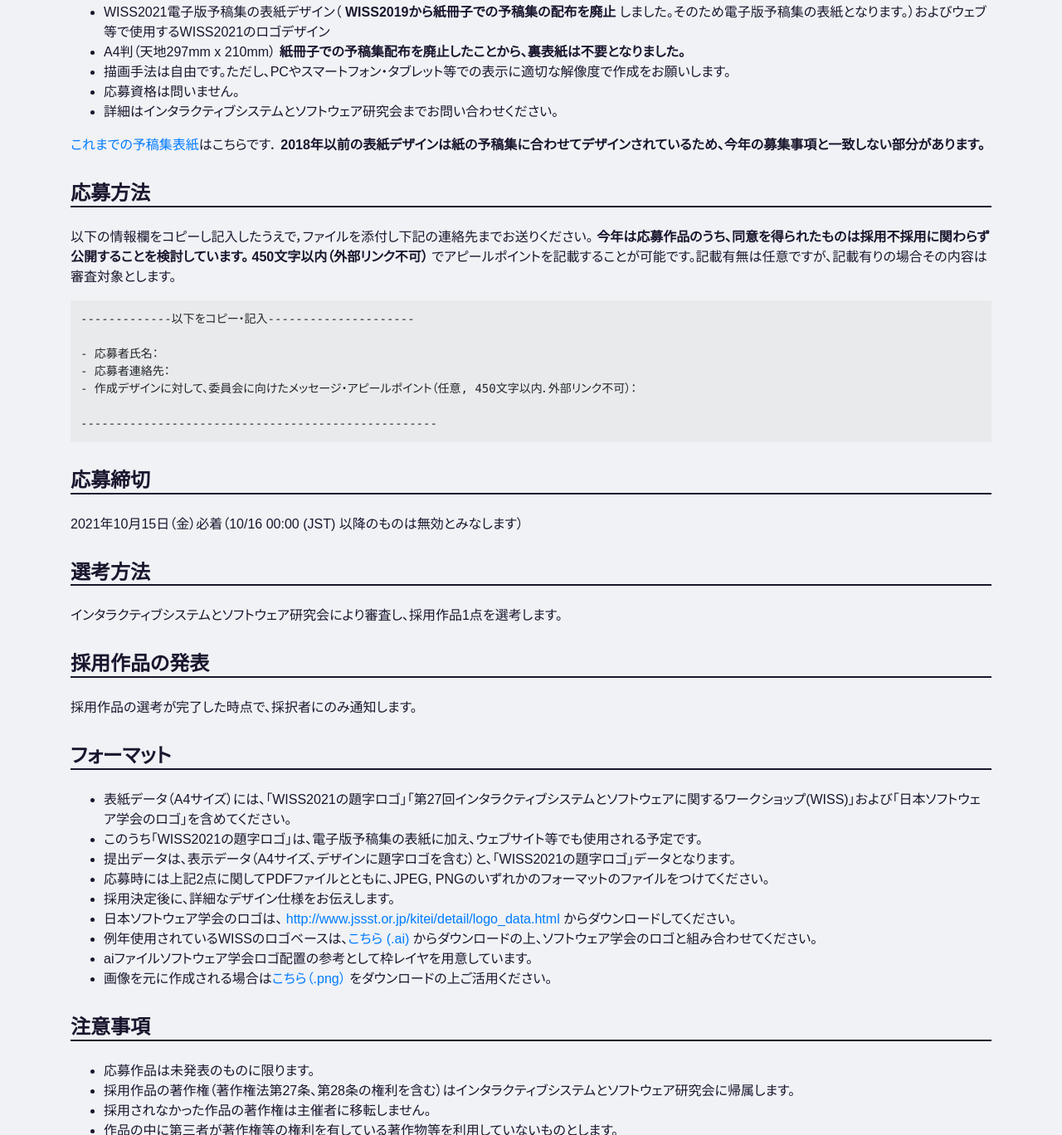
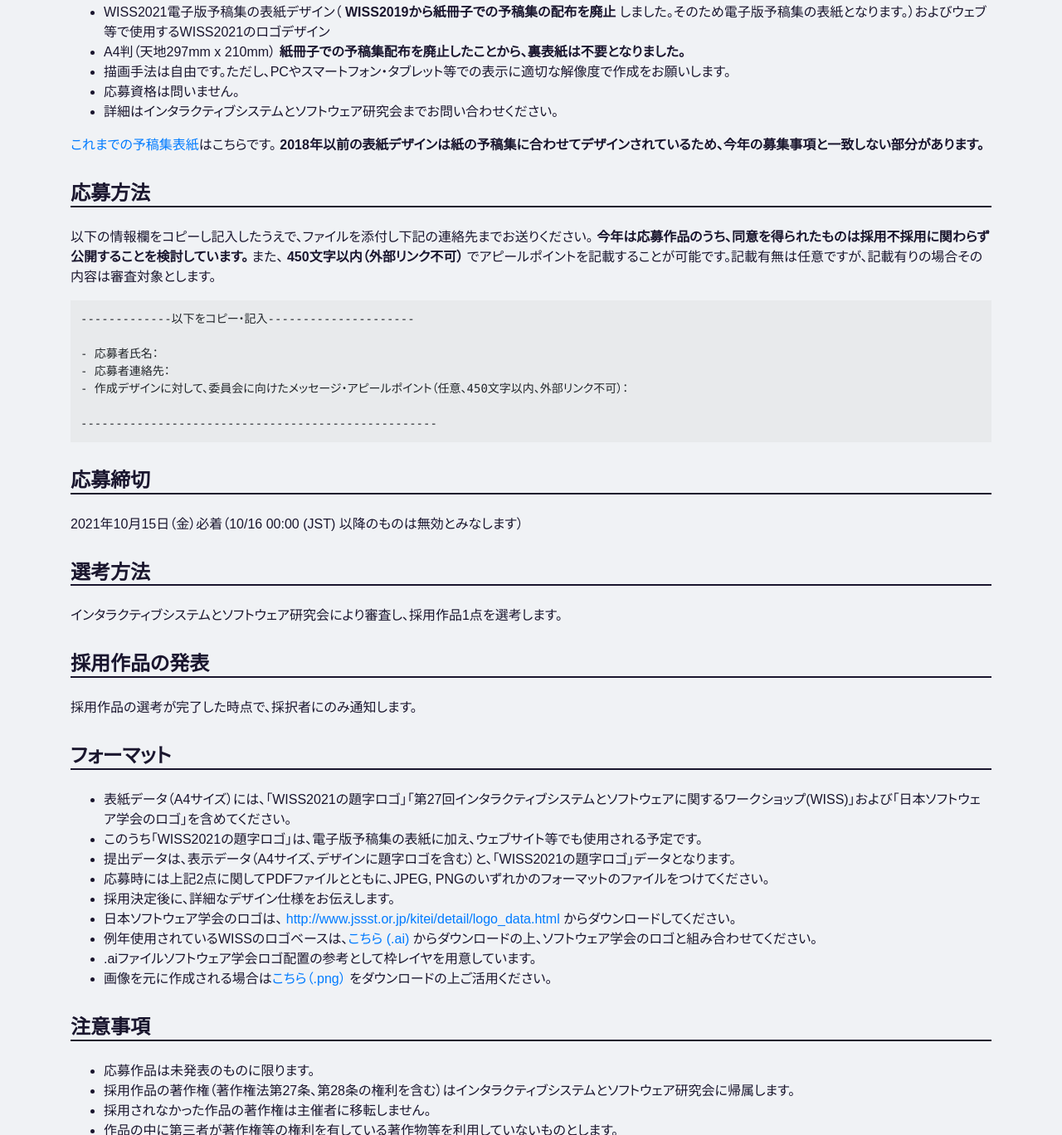
Before and after one commit to tsukasafukusato/webpage_temp, a plain HTML site: page design-competition.html in a window 1280 px wide. Shown: the part 312-1680 px from the top of the page at 83% size. Drawn offline with nearby package versions, Linux system fonts and the light colour scheme; a web font is replaced by a local one.

Commit message:
update archive

```diff
--- a/design-competition.html
+++ b/design-competition.html
@@ -60,15 +60,15 @@
 <li>応募資格は問いません。</li>
 <li>詳細はインタラクティブシステムとソフトウェア研究会までお問い合わせください。</li>
 </ul>
-<p><a href="/archive">これまでの予稿集表紙</a>はこちらです． <strong>2018年以前の表紙デザインは紙の予稿集に合わせてデザインされているため、今年の募集事項と一致しない部分があります。</strong></p>
+<p><a href="/archive">これまでの予稿集表紙</a>はこちらです。 <strong>2018年以前の表紙デザインは紙の予稿集に合わせてデザインされているため、今年の募集事項と一致しない部分があります。</strong></p>
 <h2>応募方法</h2>
-<p>以下の情報欄をコピーし記入したうえで，ファイルを添付し下記の連絡先までお送りください。 <strong>今年は応募作品のうち、同意を得られたものは採用不採用に関わらず公開することを検討しています。</strong>
-<strong>450文字以内（外部リンク不可）</strong> でアピールポイントを記載することが可能です。記載有無は任意ですが、記載有りの場合その内容は審査対象とします。</p>
+<p>以下の情報欄をコピーし記入したうえで、ファイルを添付し下記の連絡先までお送りください。 <strong>今年は応募作品のうち、同意を得られたものは採用不採用に関わらず公開することを検討しています。</strong>
+また、 <strong>450文字以内（外部リンク不可）</strong> でアピールポイントを記載することが可能です。記載有無は任意ですが、記載有りの場合その内容は審査対象とします。</p>
 <pre><code>-------------以下をコピー・記入---------------------
 
 - 応募者氏名：
 - 応募者連絡先：
-- 作成デザインに対して、委員会に向けたメッセージ・アピールポイント（任意, 450文字以内．外部リンク不可）：
+- 作成デザインに対して、委員会に向けたメッセージ・アピールポイント（任意、450文字以内、外部リンク不可）：
 
 ---------------------------------------------------
 </code></pre>
@@ -87,7 +87,7 @@
 <li>採用決定後に、詳細なデザイン仕様をお伝えします。</li>
 <li>日本ソフトウェア学会のロゴは、 <a href="http://www.jssst.or.jp/kitei/detail/logo_data.html">http://www.jssst.or.jp/kitei/detail/logo_data.html</a> からダウンロードしてください。</li>
 <li>例年使用されているWISSのロゴベースは、<a href="/download/wiss_logo_template.ai">こちら (.ai)</a> からダウンロードの上、ソフトウェア学会のロゴと組み合わせてください。</li>
-<li>aiファイルソフトウェア学会ロゴ配置の参考として枠レイヤを用意しています。</li>
+<li>.aiファイルソフトウェア学会ロゴ配置の参考として枠レイヤを用意しています。</li>
 <li>画像を元に作成される場合は<a href="/download/wiss_logo_template_no_flame.png">こちら（.png）</a> をダウンロードの上ご活用ください。</li>
 </ul>
 <h2>注意事項</h2>
```
Also changed, not shown: archive.html (+1 -1 lines), assets/originals/wiss2020logo_black.png (added), assets/originals/wiss2020logo_white.png (added), assets/thumbnails/wiss2020logo_black.png (added), assets/thumbnails/wiss2020logo_white.png (added), downloads/wiss_logo_template_no_flame.png (added), 3 other files.
